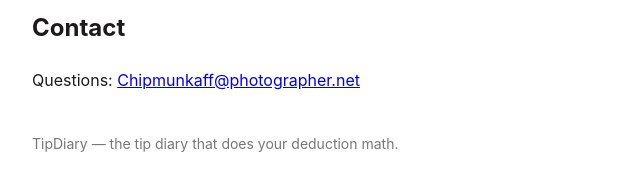
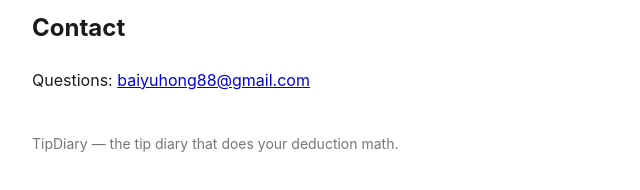
Before and after one commit to byh1113710804/tipdiary-site, a plain HTML site: page privacy.html in a window 1280 px wide. Shown: the part 1171-1361 px from the top of the page, 268-908 px from the left. Drawn offline with Linux system fonts and the light colour scheme.

Commit message:
Support email: baiyuhong88@gmail.com (privacy contact + support section)

```diff
--- a/privacy.html
+++ b/privacy.html
@@ -22,6 +22,6 @@
 <h2>Not tax advice</h2>
 <p>TipDiary provides estimates based on current IRS/Treasury guidance. It is not tax, legal, or accounting advice.</p>
 <h2>Contact</h2>
-<p>Questions: <a href="mailto:Chipmunkaff@photographer.net">Chipmunkaff@photographer.net</a></p>
+<p>Questions: <a href="mailto:baiyuhong88@gmail.com">baiyuhong88@gmail.com</a></p>
 <footer>TipDiary — the tip diary that does your deduction math.</footer>
 </body></html>
```
Also changed, not shown: index.html (+1 -0 lines).
